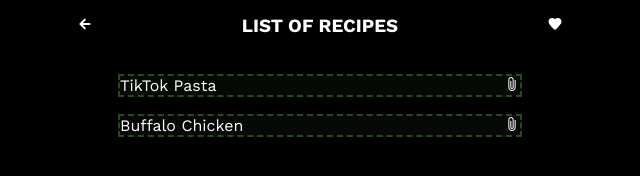
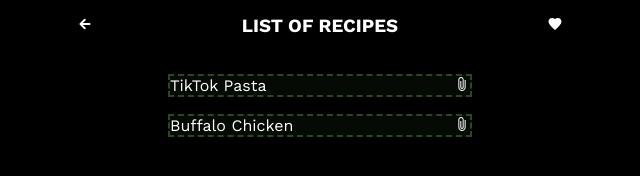
Before and after one commit to NuLLrb/dk_cookbook, a plain HTML site: page pages/recipe_list.html in a window 1280 px wide. Shown: the whole page, without its empty margins (320-960 px from the left). Drawn offline with nearby package versions, Linux system fonts and the light colour scheme.

Commit message:
reduced column width for recipe listings

```diff
--- a/style/grid.css
+++ b/style/grid.css
@@ -112,7 +112,7 @@ ul.recipe-list {
 
 .recipe-list > * {
     display: grid;
-    grid-template-columns: repeat(2, 200px);
+    grid-template-columns: repeat(2, 150px);
     grid-template-rows: auto;
 }
 
```
